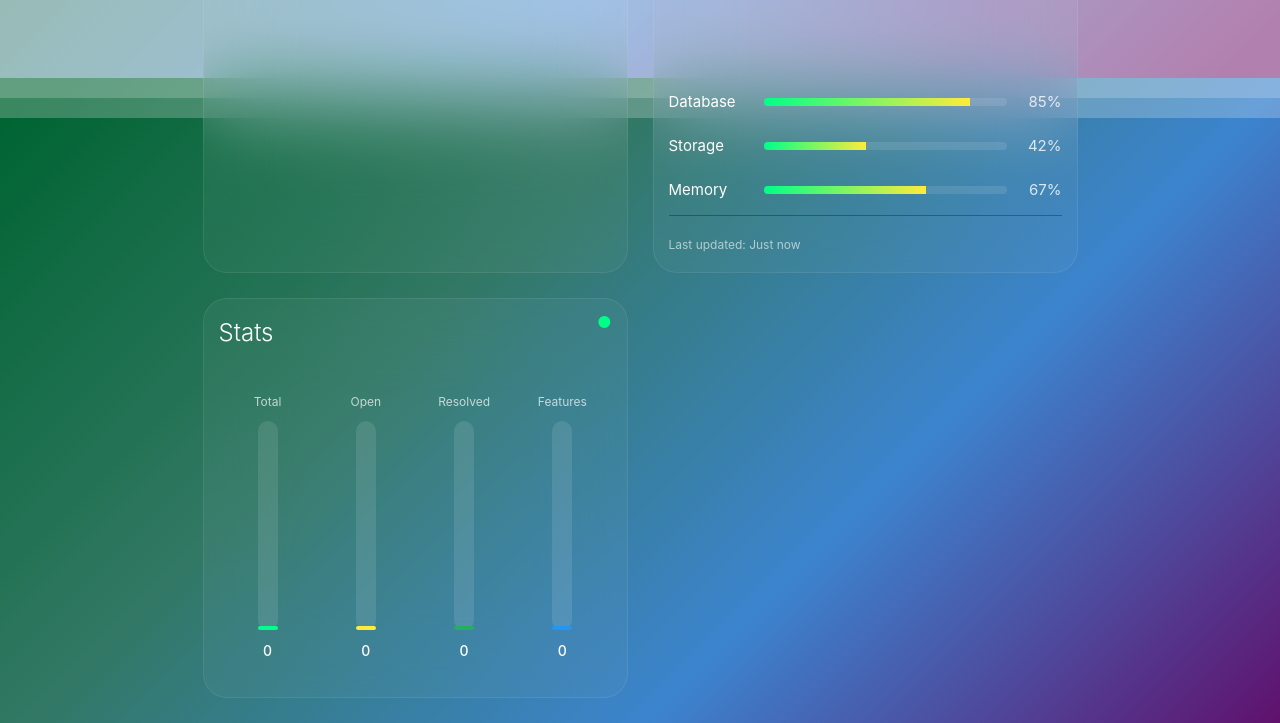
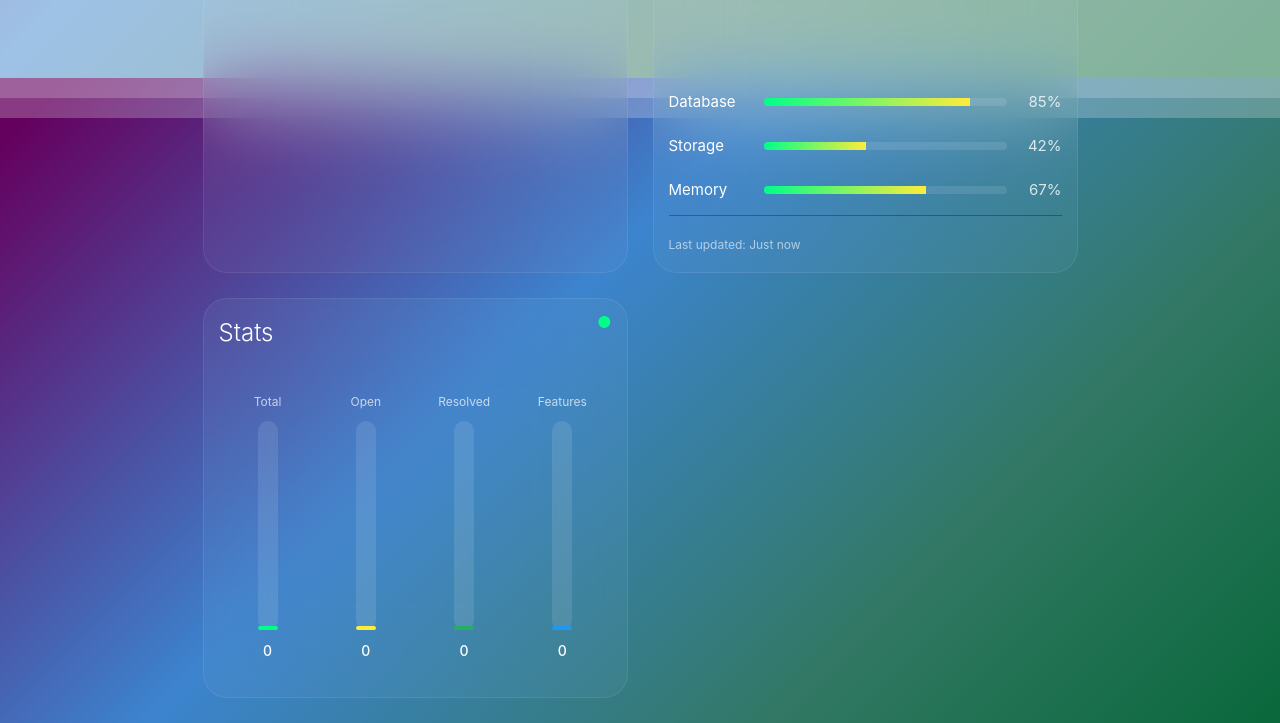
Before and after one commit to MeshVSC/Nymph, a plain HTML site: page index.html in a window 1280 px wide. Shown: the part 722-1445 px from the top of the page. Drawn offline with Linux system fonts and the light colour scheme.

Commit message:
gradient swap

```diff
--- a/styles.css
+++ b/styles.css
@@ -54,7 +54,7 @@ body {
     margin: auto;
     font-family: var(--font-text);
     overflow: auto;
-    background: linear-gradient(315deg, rgba(101,0,94,1) 3%, rgba(60,132,206,1) 38%, rgba(50,120,100,1) 68%, rgba(0,100,50,1) 98%);
+    background: linear-gradient(135deg, rgba(101,0,94,1) 3%, rgba(60,132,206,1) 38%, rgba(50,120,100,1) 68%, rgba(0,100,50,1) 98%);
     animation: gradient 15s ease infinite;
     background-size: 400% 400%;
     background-attachment: fixed;
```
